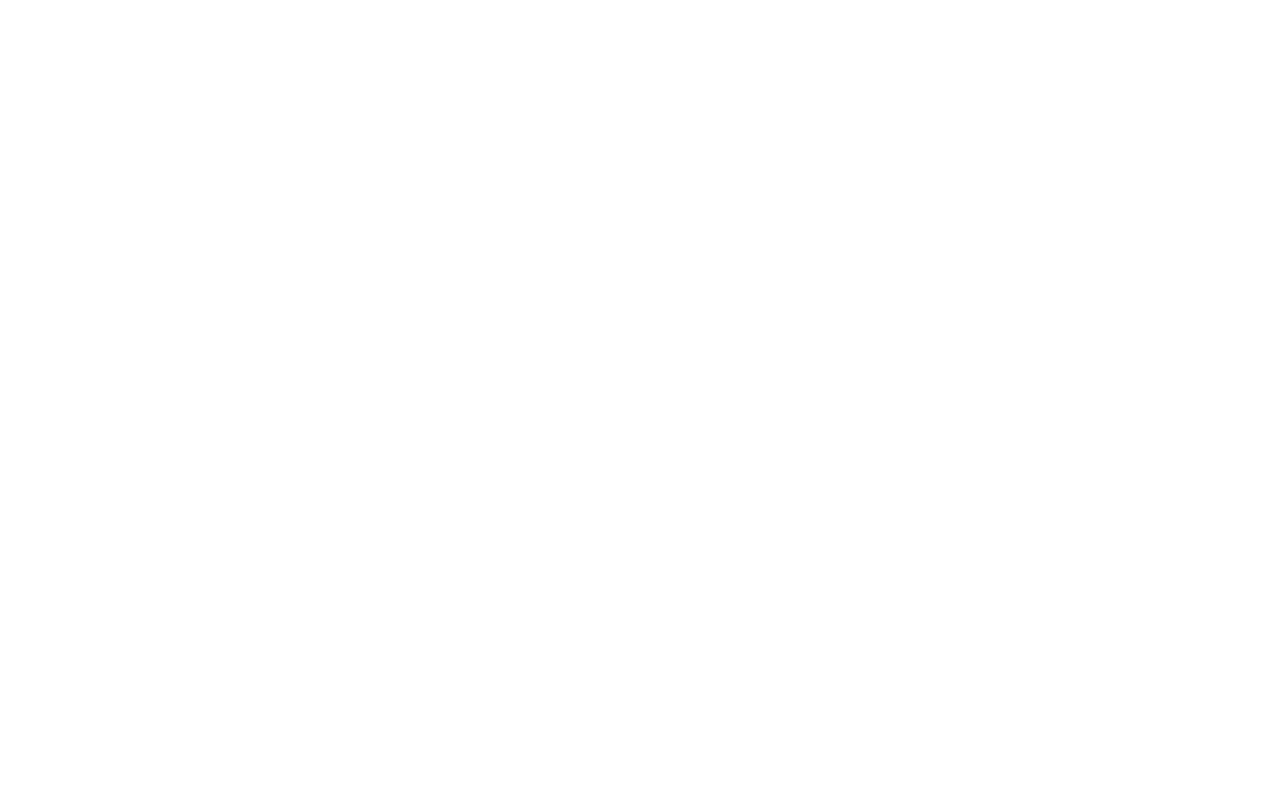
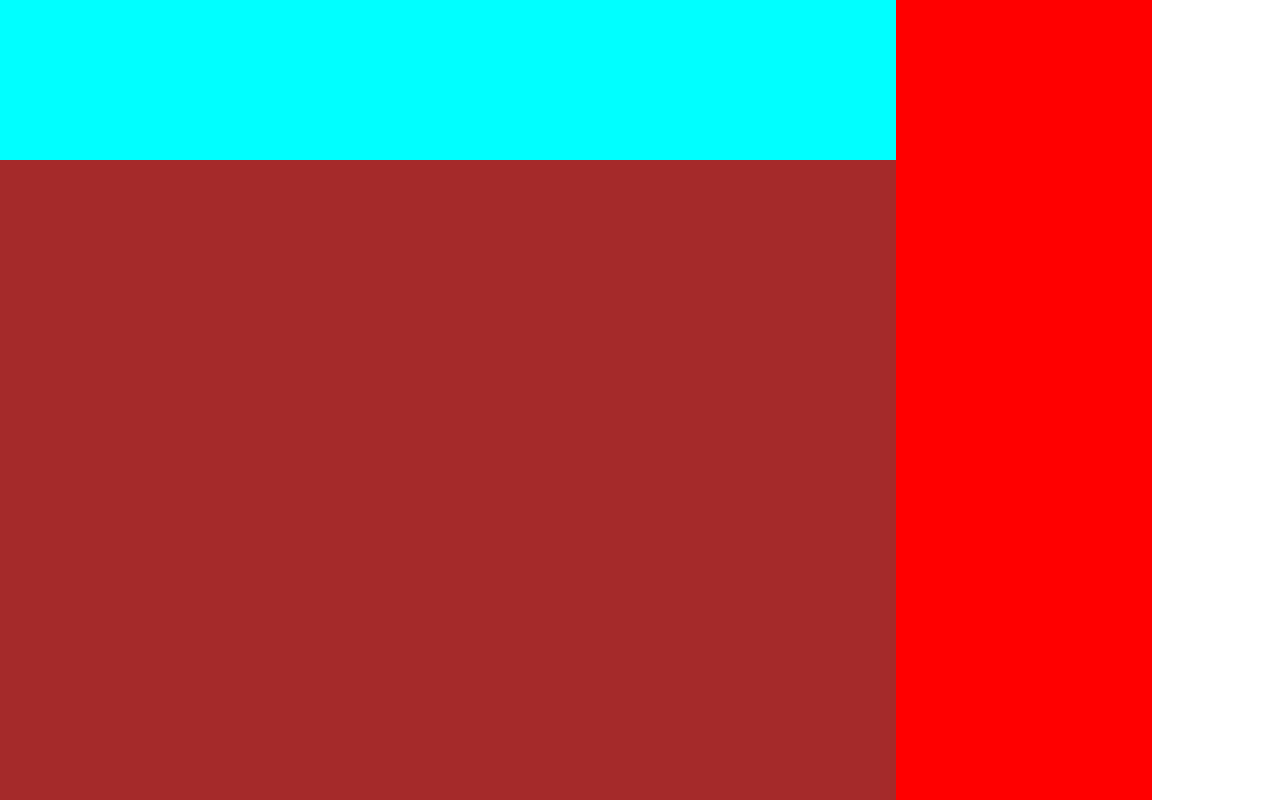
Before and after one commit to immerfallen/CursoAngular-UDEMY, an Angular app in the folder Secao-5-ProjetoFiltroListaUsuarios/FiltroUsuarios/: page / in a window 1280 px wide. Built offline with nearby package versions, Linux system fonts and the light colour scheme.

Commit message:
inserindo as divs dos componentes

```diff
--- a/Secao-5-ProjetoFiltroListaUsuarios/FiltroUsuarios/src/app/app.component.html
+++ b/Secao-5-ProjetoFiltroListaUsuarios/FiltroUsuarios/src/app/app.component.html
@@ -0,0 +1,13 @@
+<div class="container">
+  <div class="left-container">
+    <div class="top-div">
+
+    </div>
+    <div class="main-left-div">
+
+    </div>
+  </div>
+  <div class="right-div">
+
+  </div>
+</div>
--- a/Secao-5-ProjetoFiltroListaUsuarios/FiltroUsuarios/src/app/app.component.scss
+++ b/Secao-5-ProjetoFiltroListaUsuarios/FiltroUsuarios/src/app/app.component.scss
@@ -0,0 +1,27 @@
+.container{
+    display: flex;
+    height: 100vh;
+}
+
+.left-container{
+    width: 70%;
+    height: 100%;
+    display: flex;
+    flex-direction: column;
+}
+
+.top-div{
+    flex-grow: 1;
+    background-color: aqua;
+}
+
+.main-left-div{
+    height: 80%;
+    background-color: brown;
+}
+
+.right-div{
+    width: 20%;
+    max-height: 100vh;
+    background-color: red;
+}
--- a/Secao-5-ProjetoFiltroListaUsuarios/FiltroUsuarios/src/app/app.module.ts
+++ b/Secao-5-ProjetoFiltroListaUsuarios/FiltroUsuarios/src/app/app.module.ts
@@ -3,7 +3,7 @@ import { BrowserModule } from '@angular/platform-browser';
 
 import { AppRoutingModule } from './app-routing.module';
 import { AppComponent } from './app.component';
-import { provideAnimationsAsync } from '@angular/platform-browser/animations/async';
+import { ComponentsModule } from './components/components.module';
 
 @NgModule({
   declarations: [
@@ -11,11 +11,10 @@ import { provideAnimationsAsync } from '@angular/platform-browser/animations/asy
   ],
   imports: [
     BrowserModule,
-    AppRoutingModule
+    AppRoutingModule,
+    ComponentsModule
   ],
-  providers: [
-    provideAnimationsAsync()
-  ],
+  providers: [],
   bootstrap: [AppComponent]
 })
 export class AppModule { }
--- a/Secao-5-ProjetoFiltroListaUsuarios/FiltroUsuarios/src/app/components/components.module.ts
+++ b/Secao-5-ProjetoFiltroListaUsuarios/FiltroUsuarios/src/app/components/components.module.ts
@@ -1,8 +1,11 @@
 import { NgModule } from "@angular/core";
+import { AngularMaterialModule } from "../angular-material/angular-material.module";
 
 @NgModule({
     declarations: [],
-    imports: [],
+    imports: [
+        AngularMaterialModule
+    ],
     exports: [],
 })
 
--- a/Secao-5-ProjetoFiltroListaUsuarios/FiltroUsuarios/src/styles.scss
+++ b/Secao-5-ProjetoFiltroListaUsuarios/FiltroUsuarios/src/styles.scss
@@ -1,4 +1,12 @@
 /* You can add global styles to this file, and also import other style files */
+
+* {
+    margin: 0;
+    padding: 0;
+    border: 0;
+    box-sizing: border-box;
+}
+
 
 html, body { height: 100%; }
 body { margin: 0; font-family: Roboto, "Helvetica Neue", sans-serif; }
```
Also changed, not shown: Secao-5-ProjetoFiltroListaUsuarios/FiltroUsuarios/src/app/angular-material/angular-material.module.ts (+10 -0 lines).
